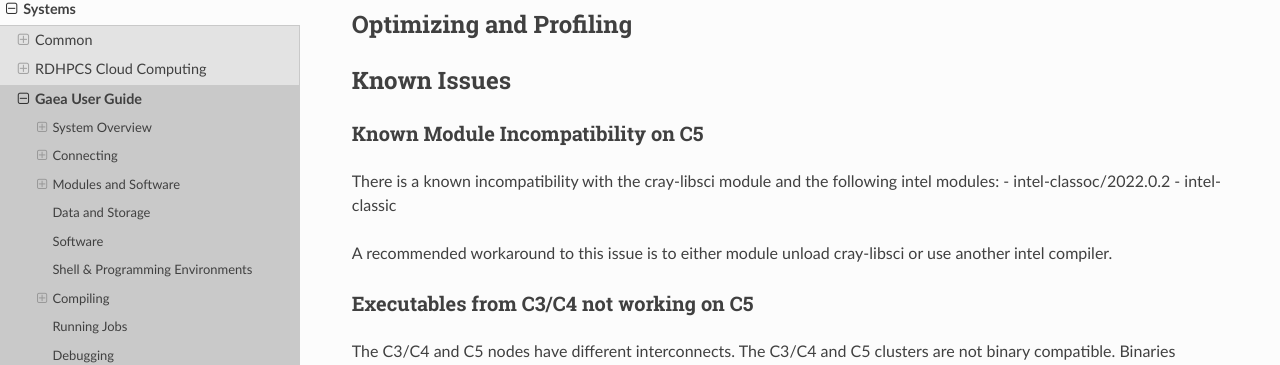
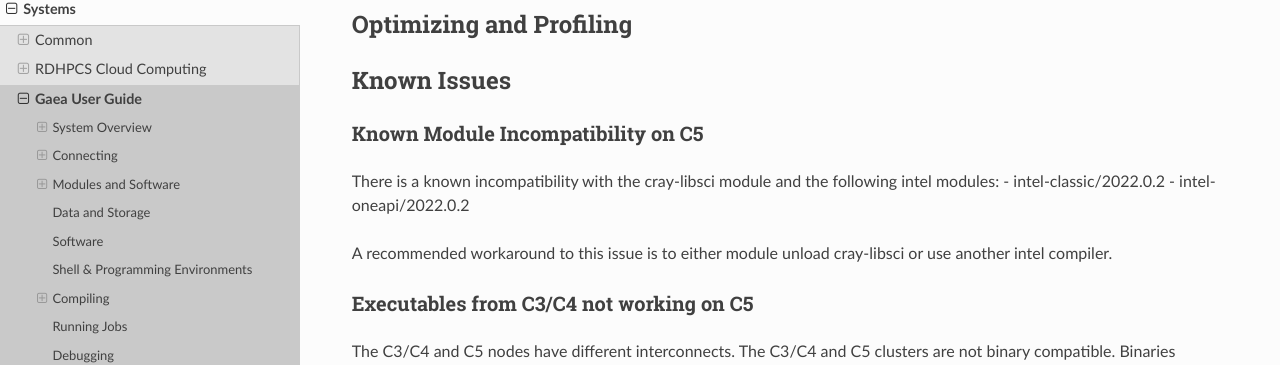
Before and after one commit to NOAA-RDHPCS/noaa-rdhpcs.github.io, a Sphinx documentation site: the page built from source/systems/gaea_user_guide.rst, in a window 1280 px wide and 900 px high, scrolled down 9739 px. Shown: the part 86-451 px from the top of the window. Built offline with Sphinx 7.4.7 and the Read the Docs theme 2.0.0, drawn with Linux system fonts in a browser that asks for light colours; pages that are not in the unit, such as notebooks, are missing from menus.

Commit message:
Update gaea_user_guide.rst
Changes to following Sections:

System Overview
 - C5 Nodes and Cores: Additional information on nodes and cores (specific to C5)

Compiling
- New Compilers on C5: Additional compiling Information specific to C5
- Shared Libraries

Known Issues
- Known Module Incompatibility -Executables from C3/C4 on C5

Additional section dedicated to Modules and Software

Changes 'cores per socket' on C5

```diff
--- a/source/systems/gaea_user_guide.rst
+++ b/source/systems/gaea_user_guide.rst
@@ -554,8 +554,8 @@ Known Module Incompatibility on C5
 ----------------------------------
 
 There is a known incompatibility with the cray-libsci module and the following intel modules:
-- intel-classoc/2022.0.2
-- intel-classic
+- intel-classic/2022.0.2
+- intel-oneapi/2022.0.2
 
 A recommended workaround to this issue is to either module unload cray-libsci or use another intel compiler.
 
```
